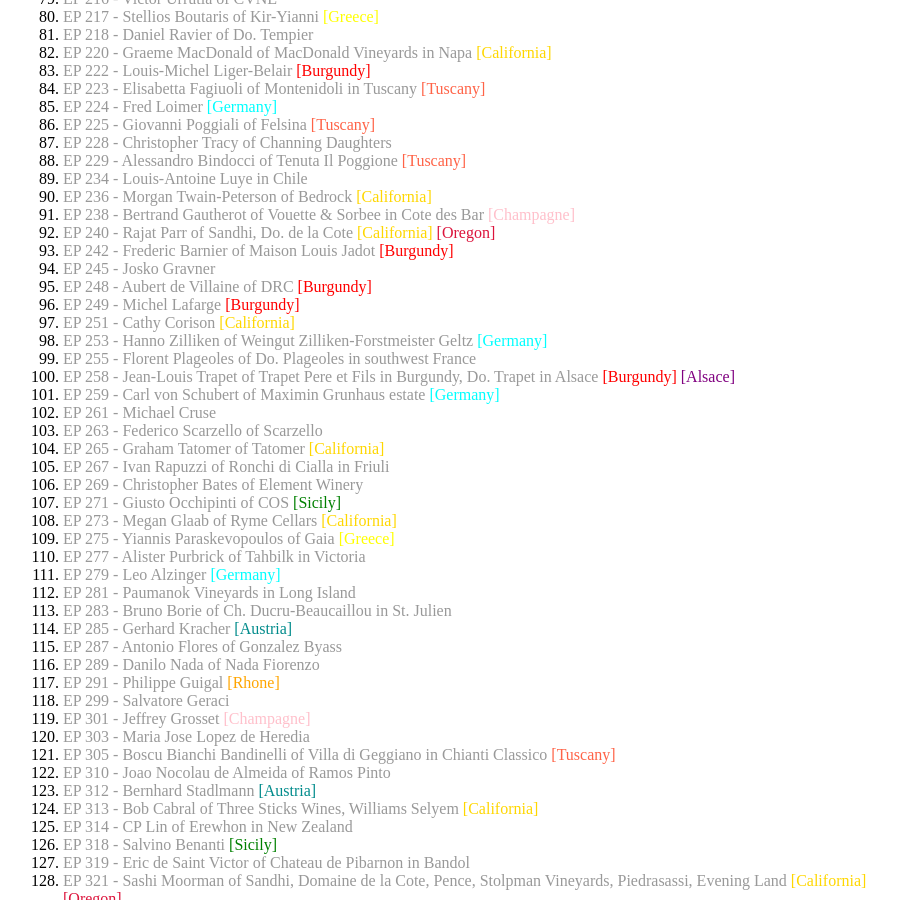
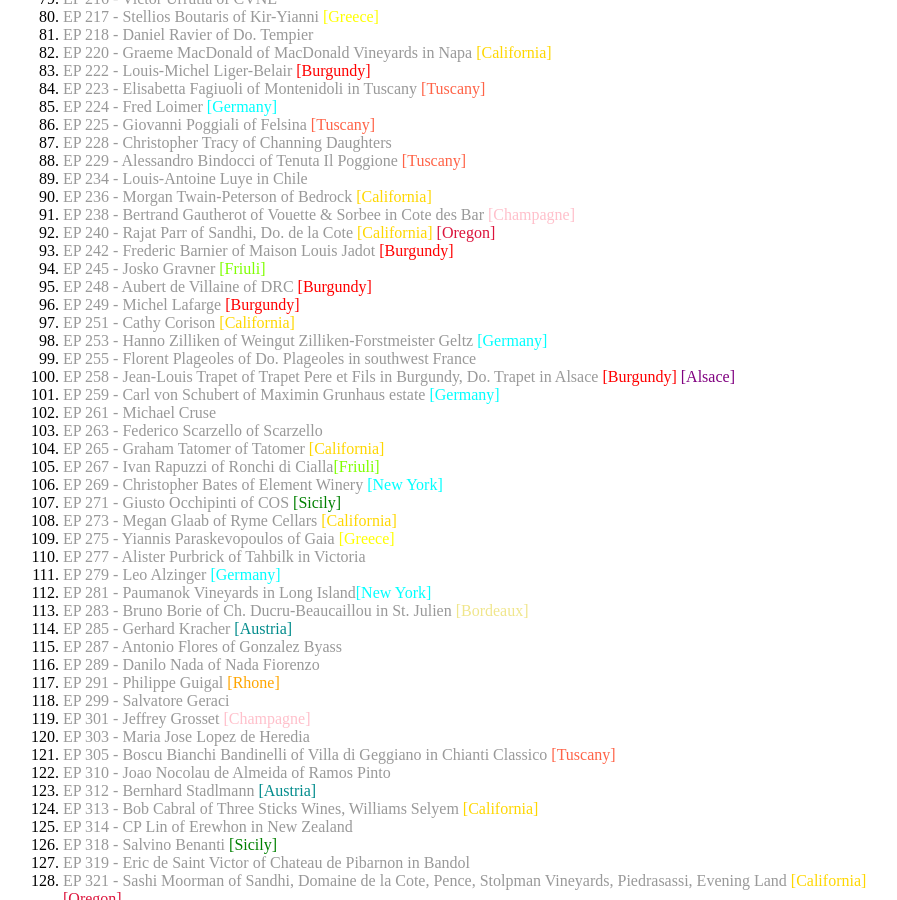
Before and after one commit to shenglih/shenglih.github.io, a Jekyll site: the page built from misc/wine_links.html, in a window 1280 px wide and 900 px high, scrolled down 1720 px. Shown: the whole window, without its empty margins (209-1106 px from the left). Built offline with Jekyll 4.4.1, drawn with Linux system fonts in a browser that asks for light colours; comment, search, counter and statistics services are not loaded.

Commit message:
add tags

```diff
--- a/misc/wine_links.html
+++ b/misc/wine_links.html
@@ -58,7 +58,7 @@
 			<li><a href="/misc/159.pdf">EP 159 - Pax Mahle of Wind Gap Wines and Pax Wine Cellars</a> <a style="color:gold;">[California]</a></li>
 			<li><a href="/misc/160.pdf">EP 160 & 396 - Hardy Wallace of Dirty & Rowdy</a> <a style="color:gold;">[California]</a></li>
 			<li><a href="/misc/162.pdf">EP 162 - Silvio Messana of Montesecondo winery</a> <a style="color:tomato;">[Tuscany]</a></li>
-			<li><a href="/misc/163.pdf">EP 163 - Sasa Radikon</a></li>
+			<li><a href="/misc/163.pdf">EP 163 - Sasa Radikon</a><a style="color:chartreuse;">[Friuli]</a> </li>
 			<li><a href="/misc/164.pdf">EP 164 - Samuel Tinon in Tokaj</a></li>
 			<li><a href="/misc/165.pdf">EP 165 - Christian Binner of Do. Binner</a> <a style="color:purple;">[Alsace]</a></li>
 			<li><a href="/misc/166.pdf">EP 166 - Guillaume d'Angerville</a> <a style="color:red;">[Burgundy]</a> <a style="color:hotpink;">[Jura]</a></li>
@@ -106,7 +106,7 @@
 			<li><a href="/misc/238.pdf">EP 238 - Bertrand Gautherot of Vouette & Sorbee in Cote des Bar</a> <a style="color:pink;">[Champagne]</a></li>
 			<li><a href="/misc/240.pdf">EP 240 - Rajat Parr of Sandhi, Do. de la Cote</a> <a style="color:gold;">[California]</a> <a style="color:crimson;">[Oregon]</a></li>
 			<li><a href="/misc/242.pdf">EP 242 - Frederic Barnier of Maison Louis Jadot</a> <a style="color:red;">[Burgundy]</a></li>
-			<li><a href="/misc/245.pdf">EP 245 - Josko Gravner</a></li>
+			<li><a href="/misc/245.pdf">EP 245 - Josko Gravner</a>  <a style="color:chartreuse;">[Friuli]</a></li>
 			<li><a href="/misc/248.pdf">EP 248 - Aubert de Villaine of DRC</a> <a style="color:red;">[Burgundy]</a></li>
 			<li><a href="/misc/249.pdf">EP 249 - Michel Lafarge</a> <a style="color:red;">[Burgundy]</a></li>
 			<li><a href="/misc/251.pdf">EP 251 - Cathy Corison</a> <a style="color:gold;">[California]</a></li>
@@ -117,15 +117,15 @@
 			<li><a href="/misc/261.pdf">EP 261 - Michael Cruse</a></li>
 			<li><a href="/misc/263.pdf">EP 263 - Federico Scarzello of Scarzello</a></li>
 			<li><a href="/misc/265.pdf">EP 265 - Graham Tatomer of Tatomer</a> <a style="color:gold;">[California]</a></li>
-			<li><a href="/misc/267.pdf">EP 267 - Ivan Rapuzzi of Ronchi di Cialla in Friuli</a></li>
-			<li><a href="/misc/269.pdf">EP 269 - Christopher Bates of Element Winery</a></li>
+			<li><a href="/misc/267.pdf">EP 267 - Ivan Rapuzzi of Ronchi di Cialla</a><a style="color:chartreuse;">[Friuli]</a> </li>
+			<li><a href="/misc/269.pdf">EP 269 - Christopher Bates of Element Winery</a> <a style="color:aqua;">[New York]</a></li>
 			<li><a href="/misc/271.pdf">EP 271 - Giusto Occhipinti of COS</a> <a style="color:green;">[Sicily]</a></li>
 			<li><a href="/misc/273.pdf">EP 273 - Megan Glaab of Ryme Cellars</a> <a style="color:gold;">[California]</a></li>
 			<li><a href="/misc/275.pdf">EP 275 - Yiannis Paraskevopoulos of Gaia</a> <a style="color:yellow;">[Greece]</a></li>
 			<li><a href="/misc/277.pdf">EP 277 - Alister Purbrick of Tahbilk in Victoria</a></li>
 			<li><a href="/misc/279.pdf">EP 279 - Leo Alzinger</a> <a style="color:cyan;">[Germany]</a></li>
-			<li><a href="/misc/281.pdf">EP 281 - Paumanok Vineyards in Long Island</a></li>
-			<li><a href="/misc/283.pdf">EP 283 - Bruno Borie of Ch. Ducru-Beaucaillou in St. Julien</a></li>
+			<li><a href="/misc/281.pdf">EP 281 - Paumanok Vineyards in Long Island</a><a style="color:aqua;">[New York]</a></li>
+			<li><a href="/misc/283.pdf">EP 283 - Bruno Borie of Ch. Ducru-Beaucaillou in St. Julien</a> <a style="color:khaki;">[Bordeaux]</a></li>
 			<li><a href="/misc/285.pdf">EP 285 - Gerhard Kracher</a> <a style="color:darkcyan;">[Austria]</a></li>
 			<li><a href="/misc/287.pdf">EP 287 - Antonio Flores of Gonzalez Byass</a></li>
 			<li><a href="/misc/289.pdf">EP 289 - Danilo Nada of Nada Fiorenzo</a></li>
@@ -195,7 +195,7 @@
 			<li><a href="/misc/405.pdf">EP 405 - Frederic Mugnier of Do. Jacques-Frederic Mugnier</a> <a style="color:red;">[Burgundy]</a></li>
 			<li><a href="/misc/406.pdf">EP 406 - Stefano Almondo of Giovanni Almondo in Roero</a> <a style="color:blue;">[Piemonte]</a></li>
 			<li><a href="/misc/407.pdf">EP 407 - Larry Stone of Lingua Franca, LS Vineyards</a> <a style="color:crimson;">[Oregon]</a></li>
-			<li><a href="/misc/408.pdf">EP 408 - Fred Merwarth of Hermann J Wiemer</a></li>
+			<li><a href="/misc/408.pdf">EP 408 - Fred Merwarth of Hermann J Wiemer</a> <a style="color:aqua;">[New York]</a></li>
 			<li><a href="/misc/409.pdf">EP 409 - Rhone Varieties in California</a> <a style="color:gold;">[California]</a></li>
 			<li><a href="/misc/411.pdf">EP 411 - Arnaud Lambert of Chateau de Breze, Domaine de Saint-Just in Loire</a></li>
 			<li><a href="/misc/415.pdf">EP 415 - Frederic Lafarge</a> <a style="color:red;">[Burgundy]</a></li>
```
